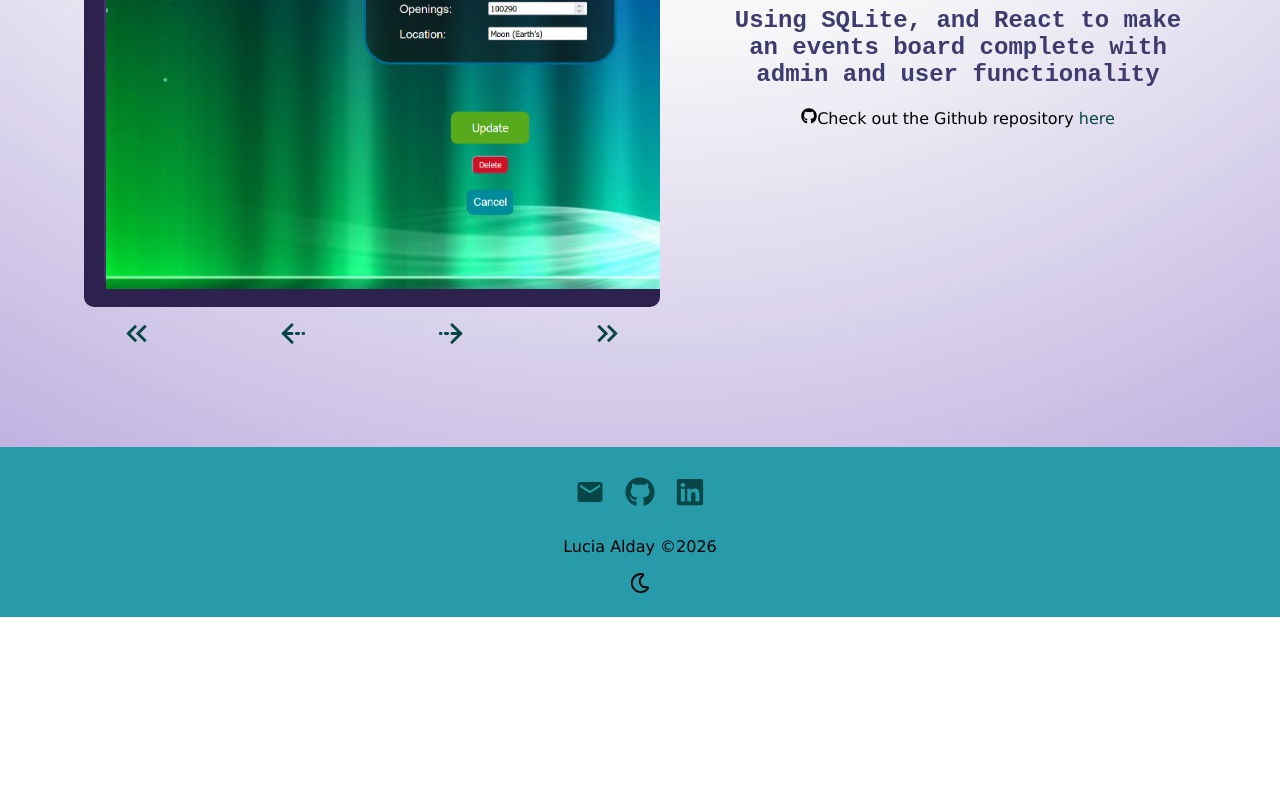
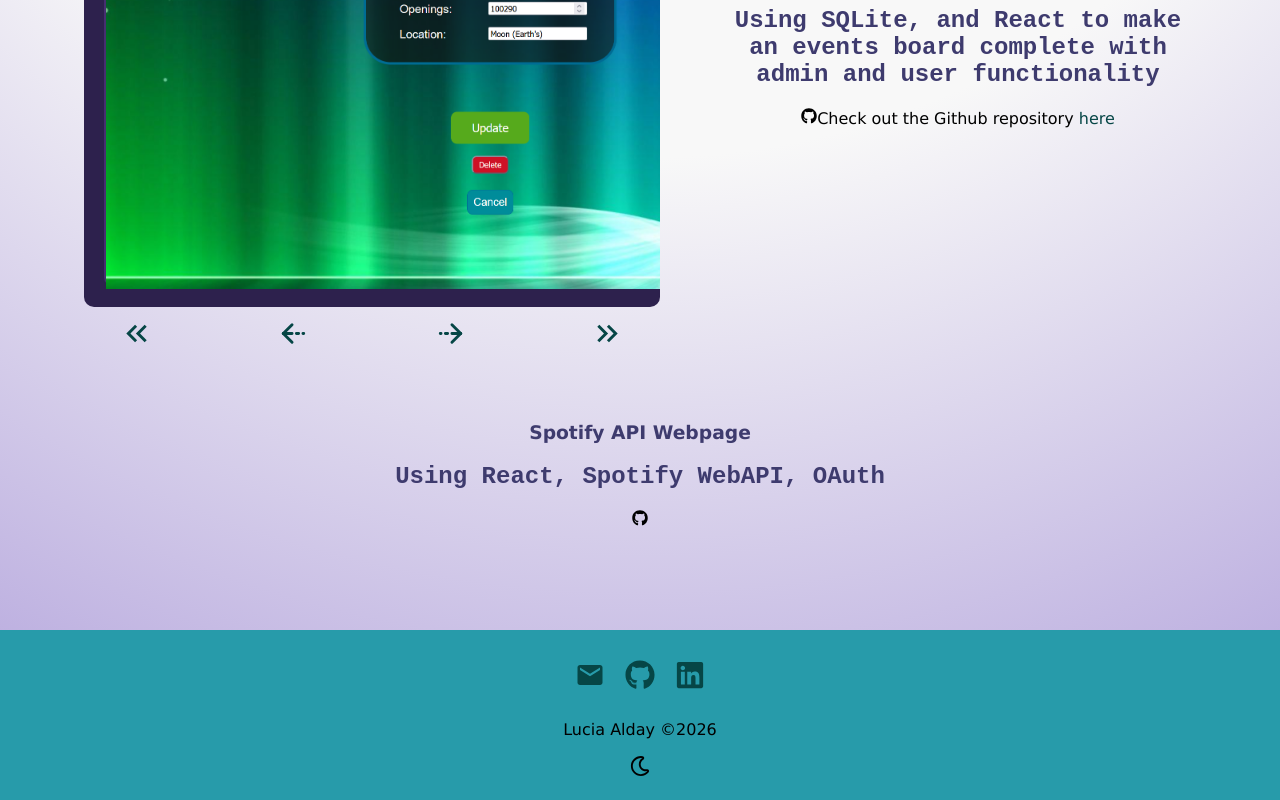
Before and after one commit to luciaalday/portfolio, a React (Create React App) app: page /Developer in a window 1280 px wide. Shown: the part 2044-2844 px from the top of the page. Before the commit the page ends 2661 px from the top, so only its background shows below. Built offline with nearby package versions, Linux system fonts and the light colour scheme.

Commit message:
add spotify

```diff
--- a/src/pages/DevProjects.jsx
+++ b/src/pages/DevProjects.jsx
@@ -97,6 +97,16 @@ export default function DevProjects() {
           </p>
         </section>
       </article>
+      <article>
+        <section>
+          <h1>Spotify API Webpage</h1>
+          <h2>Using React, Spotify WebAPI, OAuth</h2>
+          <p>
+            <FaGithub />
+
+          </p>
+        </section>
+      </article>
     </main>
   )
 }
```
